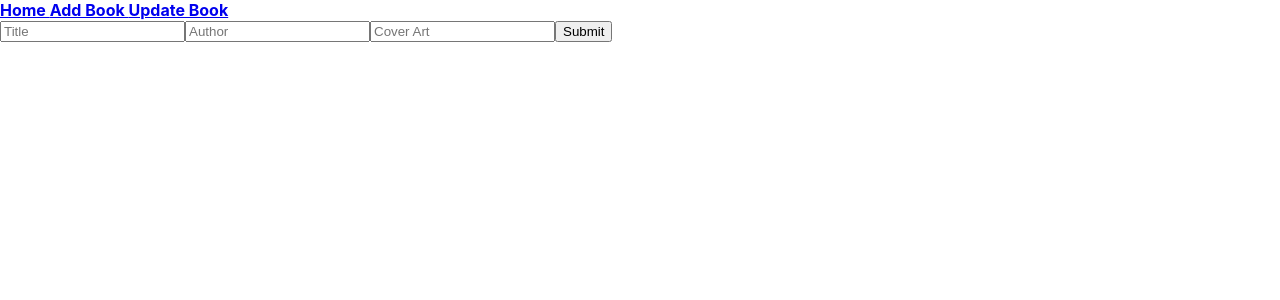
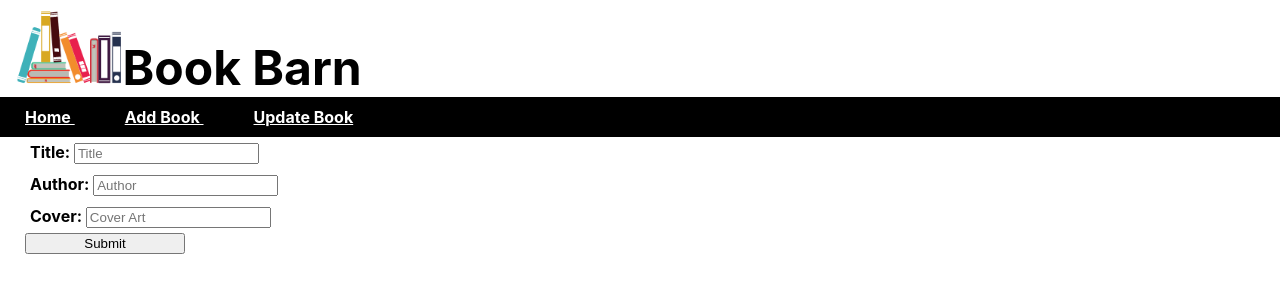
Before and after one commit to kjdonoghue/DC-React, a React (Create React App) app in the folder book-barn-app/client/: page /add-book in a window 1280 px wide. Shown: the top 300 px of the page. Built offline with nearby package versions, Linux system fonts and the light colour scheme.

Commit message:
log in working, added css to home page

```diff
--- a/book-barn-app/client/src/App.css
+++ b/book-barn-app/client/src/App.css
@@ -1,38 +1,20 @@
-.App {
-  text-align: center;
+.booksContainer {
+  display: flex;
+  flex-wrap: wrap;
 }
 
-.App-logo {
-  height: 40vmin;
-  pointer-events: none;
+.bookItem {
+  display: flex;
+  flex-direction: column;
+  margin: 20px;
+  max-width: 250px;
+
 }
 
-@media (prefers-reduced-motion: no-preference) {
-  .App-logo {
-    animation: App-logo-spin infinite 20s linear;
-  }
+.bookItem img {
+  max-width: 250px;
 }
 
-.App-header {
-  background-color: #282c34;
-  min-height: 100vh;
-  display: flex;
-  flex-direction: column;
-  align-items: center;
-  justify-content: center;
-  font-size: calc(10px + 2vmin);
-  color: white;
+.bookItem label {
+  margin: 5px;
 }
-
-.App-link {
-  color: #61dafb;
-}
-
-@keyframes App-logo-spin {
-  from {
-    transform: rotate(0deg);
-  }
-  to {
-    transform: rotate(360deg);
-  }
-}
--- a/book-barn-app/client/src/App.js
+++ b/book-barn-app/client/src/App.js
@@ -1,5 +1,5 @@
 import React, {useState, useEffect}from "react"
-
+import "./App.css"
 
 function App() {
 
@@ -24,16 +24,16 @@ function App() {
     }
 
     const bookItems = books.map(book => {
-        return <li key={book.id}>
-          <img src={book.cover} />
-          <b>{book.title}</b>
-          <label>{book.author}</label>
+        return <div key={book.id} className="bookItem">
+          <img src={book.cover} className="cover"/>
+          <label><b>{book.title}</b></label>
+          <label>Author: {book.author}</label>
           <button onClick={() => handleDelete(book.id)}>Delete</button>
-        </li>
+        </div>
     })
 
     return (
-        <div>
+        <div className="booksContainer">
             {bookItems}
 
         </div>
--- /dev/null
+++ b/book-barn-app/client/src/components/AddBooks.css
@@ -0,0 +1,15 @@
+.inputContainer {
+    display: flex;
+    flex-direction: column;
+    width: 50%;
+    margin-left: 25px;
+
+}
+
+.inputContainer label {
+    margin: 5px;
+}
+
+.inputContainer button {
+    width: 25%;
+}
--- a/book-barn-app/client/src/components/AddBooks.js
+++ b/book-barn-app/client/src/components/AddBooks.js
@@ -1,4 +1,5 @@
 import React, {useState} from "react"
+import "./AddBooks.css"
 
 function AddBooks(props) {
 
@@ -27,10 +28,12 @@ function AddBooks(props) {
   }
 
     return (
-        <div>
-            <input type="text" name="title" placeholder="Title" onChange={handleChange} />
-            <input type="text" name="author" placeholder="Author" onChange={handleChange} />
-            <input type="text" name="cover" placeholder="Cover Art" onChange={handleChange} />
+        <div className="inputContainer">
+            <label><b>Title: </b><input type="text" name="title" placeholder="Title" onChange={handleChange} /></label>
+            <label><b>Author: </b><input type="text" name="author" placeholder="Author" onChange={handleChange} /></label>
+            {/* <label><b>Genre: </b><input type="text" name="genre" placeholder="Genre" onChange={handleChange} /></label>
+            <label><b>Year: </b><input type="text" name="year" placeholder="Year" onChange={handleChange} /></label> */}
+            <label><b>Cover: </b><input type="text" name="cover" placeholder="Cover Art" onChange={handleChange} /></label>
             <button onClick={handleOnClick}>Submit</button>
 
         </div>
--- /dev/null
+++ b/book-barn-app/client/src/components/Menu.css
@@ -0,0 +1,29 @@
+.menuContainer {
+    display: flex;
+    flex-direction: column;
+
+}
+
+.logoContainer {
+    font-size: xxx-large;
+    margin-top: 10px;
+    margin-left: 10px;
+
+}
+
+.logoContainer img {
+    height: 75px;
+}
+
+.linksContainer {
+    background-color: black;
+    color: white;
+    padding-top: 10px;
+    padding-bottom: 10px;
+
+}
+
+.linksContainer a {
+    color:white;
+    margin: 25px;
+}
--- a/book-barn-app/client/src/components/Menu.js
+++ b/book-barn-app/client/src/components/Menu.js
@@ -1,14 +1,22 @@
 import React, {Component} from 'react'
 import {NavLink} from "react-router-dom"
+import "./Menu.css"
+import books from "./Images/books.png"
 
 
 class Menu extends Component {
   render() {
     return(
-      <div>
-          <b><NavLink to = "/">Home </NavLink> </b>
-          <b><NavLink to = "/add-book">Add Book </NavLink></b>
-          <b><NavLink to = "/">Update Book </NavLink></b>
+      <div className="menuContainer">
+          <div className="logoContainer">
+              <img src={books}/>
+              <b>Book Barn</b>
+          </div>
+          <div className="linksContainer">
+            <b><NavLink to = "/">Home </NavLink> </b>
+            <b><NavLink to = "/add-book">Add Book </NavLink></b>
+            <b><NavLink to = "/">Update Book </NavLink></b>
+          </div>
       </div>
     )
   }
```
Also changed, not shown: book-barn-app/client/src/components/Images/books.png (added), 1 other file (tests, documents, lock files or other folders).
